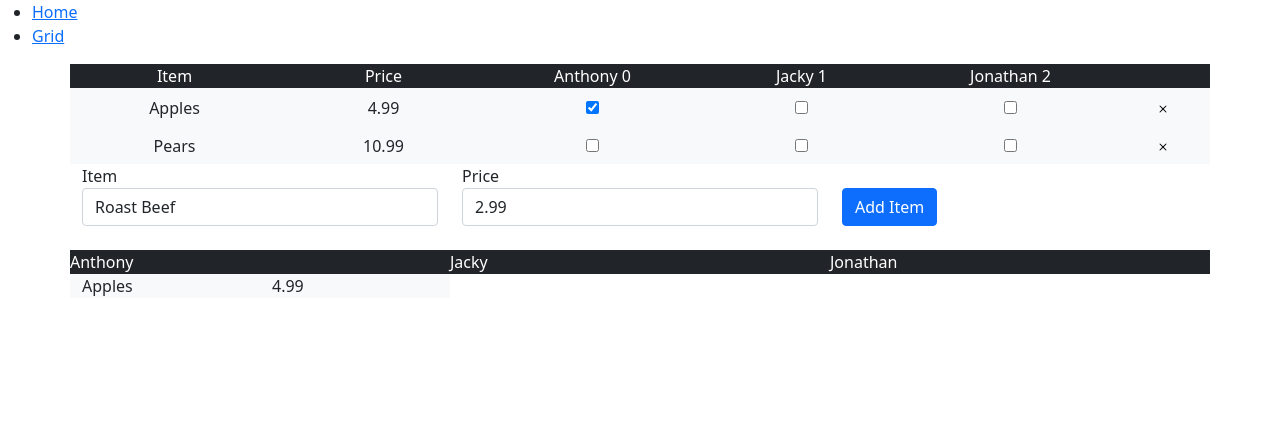
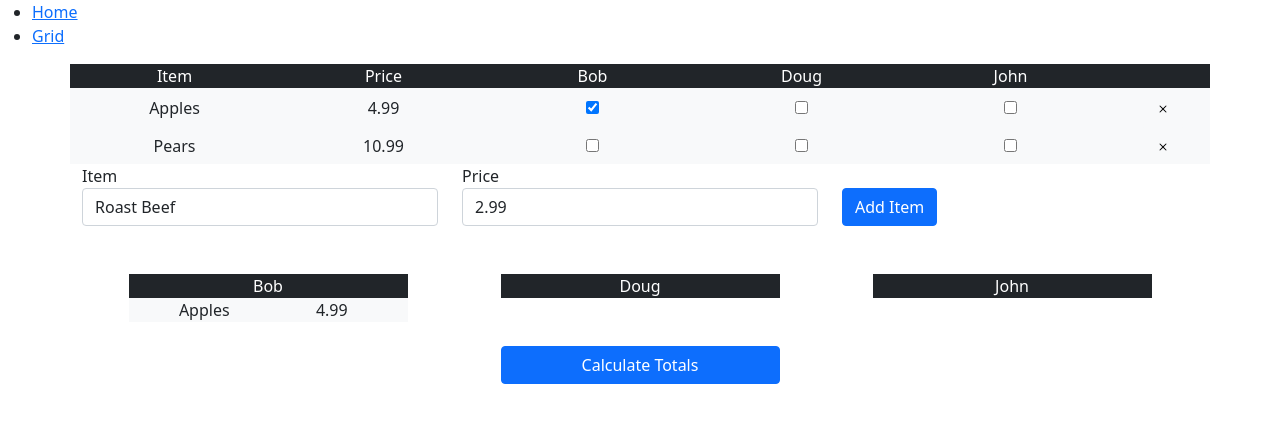
Before and after one commit to jlu51/Basket, a React (Create React App) app: page /grid in a window 1280 px wide. Both pictures are taken after a click on the checkbox 592 px from the left and 107 px from the top of the page. Shown: the top 422 px of the page. Built offline with nearby package versions, Linux system fonts and the light colour scheme; a small style sheet from the web is missing.

Commit message:
Changes to Calculator

```diff
--- a/src/components/GridCalculator.js
+++ b/src/components/GridCalculator.js
@@ -1,14 +1,6 @@
 import React, { useState } from 'react';
 import { BsX } from "react-icons/bs";
-
-const PriceSplitter = ({items, shoppers}) => {
-   return (
-      <div>
-         {shoppers.map}
-      </div>
-   )
-
-}
+import ResultGrid from './ResultGrid';
 
 function GridCalculator() {
    const [rows, setRows] = useState([{itemName: "Apples", price: 4.99, count: 0, splitPrice: 0}, {itemName: "Pears", price: 10.99, count: 0, splitPrice: 0}]);
@@ -17,15 +9,16 @@ function GridCalculator() {
         "Apples": {itemName: "Apples", price: 4.99, count: 0, splitPrice: 0},
         "Pears": {itemName: "Pears", price: 10.99, count: 0, splitPrice: 0}
       });
-   const [header, setHeader] = useState(["Item", "Price", "Anthony", "Jacky", "Jonathan"]);
+   const [header, setHeader] = useState(["Item", "Price", "Bob", "Doug", "John"]);
    const [shoppers, setShoppers] = useState(
       {
-         "Anthony": {name: "Anthony", itemList: {}, amountOwed: 0},
-         "Jacky": {name: "Jacky", itemList: {}, amountOwed: 0},
-         "Jonathan": {name: "Jacky", itemList: {}, amountOwed: 0}
+         "Bob": {name: "Bob", itemList: {}, amountOwed: 0},
+         "Doug": {name: "Doug", itemList: {}, amountOwed: 0},
+         "John": {name: "John", itemList: {}, amountOwed: 0}
       });
    const [item, setItem] = useState("Roast Beef");
    const [price, setPrice] = useState("2.99");
+   const [toggleTotals, setToggleTotals] = useState(false)
 
    function handleRemoveItem(item) {
       console.log("REmoving item " + item)
@@ -33,6 +26,9 @@ function GridCalculator() {
       delete newItems[item]
       console.dir(newItems)
       setItems(newItems)
+
+
+      setToggleTotals(false)
    }
 
    function handleAddHeader(name) {
@@ -50,6 +46,13 @@ function GridCalculator() {
          // setPrice("") used to reset input fields
          console.log("DEPTH")
       }
+   }
+
+   const handleDeleteItem = (item) => {
+      // remove from everybody's item list
+      //fix the count and splitPrice
+
+      // set the new state of items and shoppers
    }
 
    // Function written as an arrow function
@@ -72,9 +75,8 @@ function GridCalculator() {
          items[item]["splitPrice"] = (items[item]["price"] / items[item]["count"]).toFixed(2)
       }
 
-
       // updateCosts()
-
+      setToggleTotals(false)
       console.log(items)
       console.log(shoppers)
    }
@@ -104,7 +106,7 @@ function GridCalculator() {
                </div>
                {Object.keys(shoppers).map((name, index) => (     // Last brace has to be reg parethn bc mapping to a JSX
                   <div className="col">
-                     {name + " " + index}
+                     {name}
                   </div>
                ))}
                <div class="col-1"/>
@@ -144,30 +146,9 @@ function GridCalculator() {
                         <button type="button" className="mt-4 btn btn-primary" onClick={() => handleAddRow(item, price)}>Add Item</button>
                      </div>
                   </div>
-                  <div className="row">
-                     {Object.keys(shoppers).map((person, personIdx) => (
-                        <div className="col mt-4">
-                           <div className="row bg-dark text-white">
-                              {person}
-                           </div>
-                           {Object.keys(shoppers[person]["itemList"]).map((itemName, itemNameIdx) => (
-                              <div className="row bg-light">
-                                 <div className="col">
-                                    {itemName}
-                                 </div>
-                                 <div className="col">
-                                    {items[itemName]["splitPrice"]}
-                                 </div>
-                              </div>
-                           ))}
-                           {/* <div className="row bg-light">
-                              {shoppers[person]["amountOwed"]}
-                           </div> */}
-                        </div>
-                     ))}
-                  </div>
                </form>
             </div>
+            <ResultGrid items={items} shoppers={shoppers} showTotals={toggleTotals} handleToggleTotal={setToggleTotals} />
          </div>
       </div>
    );
--- /dev/null
+++ b/src/components/ResultGrid.js
@@ -0,0 +1,77 @@
+import React, { useState } from 'react';
+
+const ResultGrid = ({items, shoppers, showTotals, handleToggleTotal}) => {
+
+   const [totalList, setTotalList] = useState({})
+
+   const calculateTotals = () => {
+      const updatedTotalList = {...totalList}
+      for (var person in shoppers) {
+         var sumOfPrices = 0
+         for (var item in shoppers[person]["itemList"]) {
+            sumOfPrices = sumOfPrices + parseFloat(items[item]["splitPrice"])
+         }
+         updatedTotalList[person] = sumOfPrices
+      }
+
+      setTotalList(updatedTotalList)
+      console.log(updatedTotalList)
+      handleToggleTotal(true)
+   }
+
+   return (
+      <div className="container mt-5">
+         <div className="row justify-content-around">
+            {Object.keys(shoppers).map((person) => {
+               return (
+                  <>
+                     <div className="col-3 text-center">
+                        <div className="row justify-content-around">
+                           <div className="col bg-dark text-white">
+                              {person}
+                           </div>
+                           {Object.keys(shoppers[person]["itemList"]).map((item) => (
+                              <div className="row bg-light">
+                                 <div className="col">
+                                    {item}
+                                 </div>
+                                 <div className="col">
+                                    {items[item]["splitPrice"]}
+                                 </div>
+                              </div>
+                           ))}
+                        </div>
+                     </div>
+                  </>
+               )})}
+         </div>
+
+         {showTotals && <div className="row justify-content-around">
+            {Object.keys(totalList).map((name) => (
+               <div className="col-3 bg-success text-center">
+                  <div className="row">
+                     <div className="col">
+                        Total
+                     </div>
+                     <div className="col">
+                        {totalList[name]}
+                     </div>
+                  </div>
+               </div>
+            ))}
+         </div>}
+
+         <div className="row mt-4 justify-content-center">
+            <div className="col-3">
+               <div className="row">
+                  <button type="button" className="btn btn-primary" onClick={calculateTotals}>
+                     Calculate Totals
+                  </button>
+               </div>
+            </div>
+         </div>
+      </div>
+   );
+};
+
+export default ResultGrid;
```
